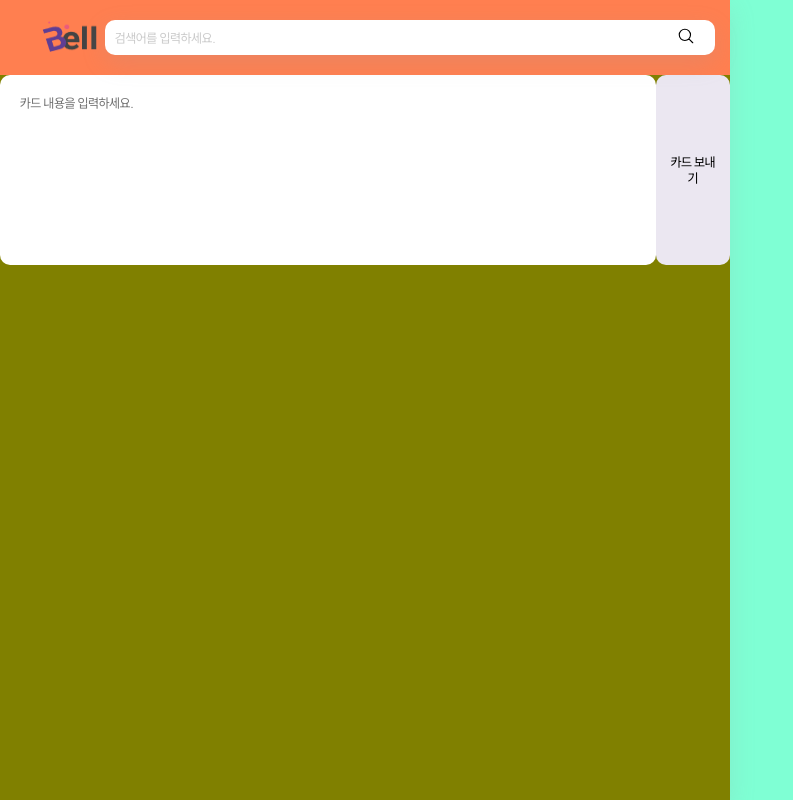
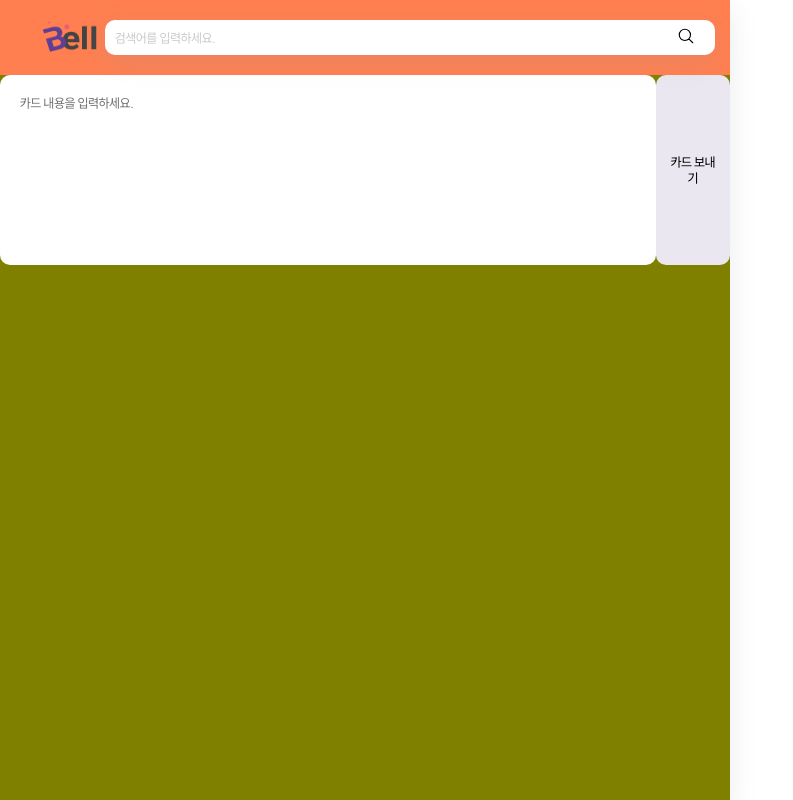
Before and after one commit to Project-Bell/Fe, a React (Create React App) app in the folder main/: page / in a window 1280 px wide. Shown: the whole page, without its empty margins (0-793 px from the left). Built offline with nearby package versions, Linux system fonts and the light colour scheme.

Commit message:
style : bg color 주석처리

```diff
--- a/main/src/index.css
+++ b/main/src/index.css
@@ -2,6 +2,6 @@
     max-width: 1300px;
     height: 100vh;
 
-    background-color: aquamarine;
+    /* background-color: aquamarine; */
     margin: auto;
 }
```
